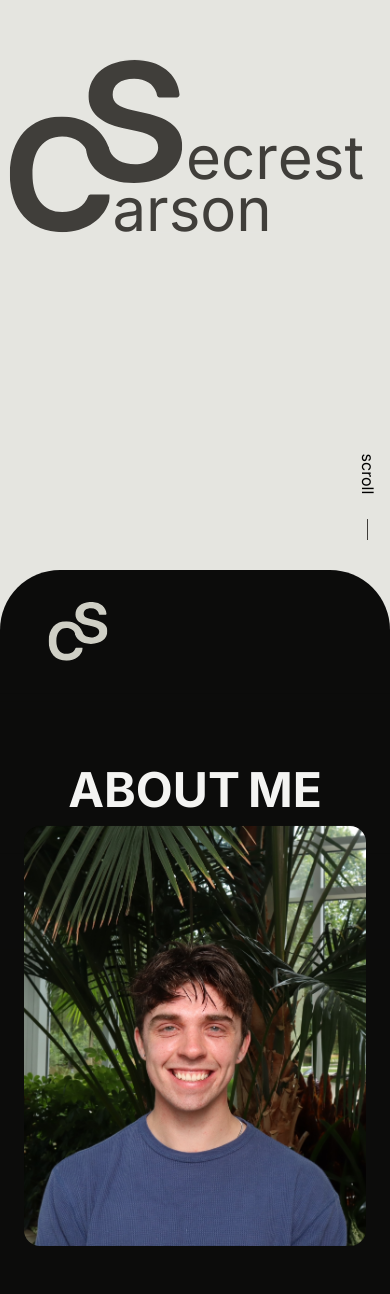
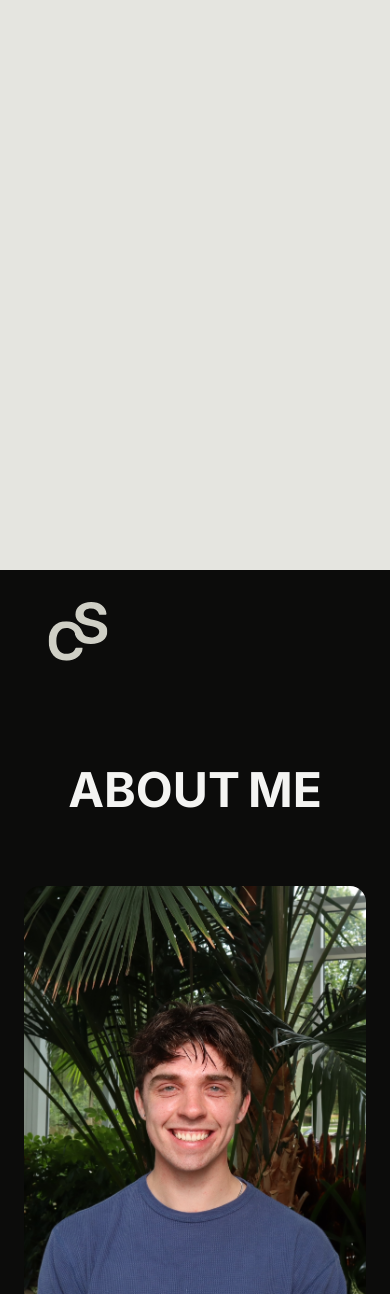
Before and after one commit to Carson274/Personal-Website-V2, a Next.js app: page / in a window 390 px wide. Shown: the part 274-1568 px from the top of the page. Built offline with nearby package versions, Linux system fonts and the light colour scheme.

Commit message:
Remove smooth scrolling and fix padding on mobile

```diff
--- a/src/app/components/SmoothScroll.tsx
+++ b/src/app/components/SmoothScroll.tsx
@@ -8,12 +8,17 @@
   useSpring,
   motion
 } from "framer-motion"
+import { useMdUp } from "@/app/hooks/useMdUp"
 
 interface SmoothScrollProps {
   children: ReactNode;
 }
 
+const STATIC_WRAPPER_CLASSES = 'flex flex-col items-center bg-light-cream'
+
 const SmoothScroll: React.FC<SmoothScrollProps> = ({ children }) => {
+  const mdUp = useMdUp()
+
   // scroll container
   const scrollRef = useRef(null)
 
@@ -27,16 +32,22 @@
     }
   }, [])
 
-  // observe when browser is resizing
+  // ResizeObserver only feeds the smooth-scroll transform (`md` and up).
   useLayoutEffect(() => {
+    if (!mdUp) {
+      return
+    }
+
     const resizeObserver = new ResizeObserver(entries =>
       resizePageHeight(entries)
     )
-  if (scrollRef.current) {
-    resizeObserver.observe(scrollRef.current);
-  }
+
+    const node = scrollRef.current
+    if (node) {
+      resizeObserver.observe(node)
+    }
     return () => resizeObserver.disconnect()
-  }, [scrollRef, resizePageHeight])
+  }, [mdUp, resizePageHeight])
 
   const { scrollY } = useScroll() // measures how many pixels user has scrolled vertically
   // as scrollY changes between 0px and the scrollable height, create a negative scroll value...
@@ -45,20 +56,15 @@
   const physics = { damping: 15, mass: 0.27, stiffness: 55, bounce: 0 } // no overshoot past scroll ends
   const spring = useSpring(transform, physics)
 
+  // Native scroll on small viewports (`md`-down): no sprung translate — avoids odd touch scrolling + layout overlap.
   return (
-    <>
       <motion.div
         ref={scrollRef}
-        style={{ y: spring }} // translateY of scroll container using negative scroll value
-        className="flex flex-col items-center bg-light-cream"
+        style={mdUp ? { y: spring } : undefined}
+        className={STATIC_WRAPPER_CLASSES}
       >
         {children}
       </motion.div>
-      {/* blank div that has a dynamic height based on the content's inherent height */}
-      {/* this is neccessary to allow the scroll container to scroll... */}
-      {/* ... using the browser's native scroll bar */}
-      {/* <div style={{ height: pageHeight }} /> */}
-    </>
   )
 }
 
--- /dev/null
+++ b/src/app/hooks/useMdUp.ts
@@ -0,0 +1,20 @@
+'use client';
+
+import { useEffect, useState } from 'react';
+
+const QUERY = '(min-width:768px)';
+
+/** True when viewport matches `md` breakpoint. SSR / first paint is `false` for stable hydration; updates after mount. */
+export function useMdUp(): boolean {
+  const [matches, setMatches] = useState(false);
+
+  useEffect(() => {
+    const mq = window.matchMedia(QUERY);
+    const sync = () => setMatches(mq.matches);
+    sync();
+    mq.addEventListener('change', sync);
+    return () => mq.removeEventListener('change', sync);
+  }, []);
+
+  return matches;
+}
--- a/src/app/sections/About/About.tsx
+++ b/src/app/sections/About/About.tsx
@@ -6,6 +6,7 @@
 import { motion, useAnimation, useScroll, useTransform } from 'framer-motion';
 import { useInView } from 'react-intersection-observer';
 import AboutText from './components/AboutText';
+import { useMdUp } from '@/app/hooks/useMdUp';
 
 const About = () => {
   const controls = useAnimation();
@@ -50,6 +51,7 @@
     }),
   };
 
+  const mdUp = useMdUp();
   const { scrollYProgress } = useScroll();
   const y = useTransform(scrollYProgress, [0, 1], [-100, 100]);
 
@@ -65,7 +67,7 @@
       <section className='z-0 relative about w-full h-1/5 mt-12 md:mt-20 text-center'>
         <div className='absolute top-full left-0 w-full h-full z-20 bg-black'></div>
         <motion.div
-          className='text-white flex flex-row items-center justify-center mb-10 sm:mb-20 md:mb-0 text-5xl sm:text-6xl md:text-6xl lg:text-8xl font-bold my-2'
+          className='text-white flex flex-row items-center justify-center mb-6 text-5xl sm:mb-12 sm:text-6xl md:mb-0 md:text-6xl lg:text-8xl font-bold my-2'
           variants={containerVariants}
         >
           {"ABOUT ME".split("").map((letter, index) => (
@@ -75,11 +77,11 @@
           ))}
         </motion.div>
       </section>
-      <section className='about-section z-10 flex flex-col mt-10 mb-12 gap-10 md:my-0 md:gap-0 md:flex-row w-full justify-center items-center'>
-        <div className='flex w-full md:w-1/2 h-full px-6 pt-2 pb-4 md:p-8 justify-center'>
+      <section className='about-section z-10 flex flex-col mt-6 mb-12 gap-10 md:my-0 md:gap-0 md:flex-row w-full justify-center items-center'>
+        <div className='relative z-0 flex w-full md:w-1/2 h-full px-6 pt-2 pb-0 md:p-8 justify-center'>
           <motion.div
-            style={{ y }}
-            className='image relative mt-6 md:mt-24 lg:mt-32 w-full rounded-2xl flex justify-center items-center'
+            style={mdUp ? { y } : undefined}
+            className='image relative z-0 mt-4 md:mt-24 lg:mt-32 w-full rounded-2xl flex justify-center items-center'
           >
             <div style={{ position: 'relative', width: '360px', height: '420px' }}>
               <Image
@@ -93,7 +95,7 @@
             </div>
           </motion.div>
         </div>
-        <div className='text-div flex w-full flex-col items-start justify-start px-6 pb-6 pt-10 md:h-full md:w-1/2 md:justify-center md:pb-14 md:pl-10 md:pr-14'>
+        <div className='text-div relative z-10 flex w-full flex-col items-start justify-start px-6 pb-6 pt-2 md:h-full md:w-1/2 md:justify-center md:pb-14 md:pl-10 md:pr-14 md:pt-0'>
           <AboutText/>
         </div>
       </section>
--- a/src/app/sections/Hero/Hero.tsx
+++ b/src/app/sections/Hero/Hero.tsx
@@ -49,8 +49,12 @@
   const opacity = useTransform(scrollYProgress, [0, 0.2], [1, 0]);
 
   return (
-    <section className='hero top-0 flex justify-center items-center min-h-screen bg-light-cream w-full sticky'>
-      <motion.div style={{ opacity: opacity }}className='logo-div flex items-center'>
+    <section className='hero relative top-0 flex justify-center items-center min-h-screen bg-light-cream w-full sticky'>
+      <motion.div
+        style={{ opacity }}
+        className='relative flex min-h-[100dvh] w-full justify-center items-center'
+      >
+        <div className='logo-div flex items-center'>
           <div className='logo z-10 relative w-44 h-44'>
             <Image src="/images/Logo_Dark.svg" alt="Logo" layout='fill' objectFit='contain' priority={true} />
           </div>
@@ -73,13 +77,15 @@
               <section className='n'>n</section>
             </section>
           </div>
-      </motion.div>
-      <div className='absolute bottom-12 right-0 flex flex-col items-center justify-center space-y-8'>
+        </div>
+
+        <div className='pointer-events-none absolute bottom-12 right-0 hidden md:flex md:flex-col md:items-center md:justify-center md:space-y-8'>
           <div className='scroll-text rotate-90 text-body-3'>scroll</div>
           <div className='relative h-1 w-10 rotate-90 overflow-hidden mr-1'>
             <div className='scroll absolute h-[0.08em] w-10 translate-x-10 bg-coffee'></div>
           </div>
         </div>
+      </motion.div>
     </section>
   )
 }
```
Lines whose indentation alone changed are shown as unchanged.
